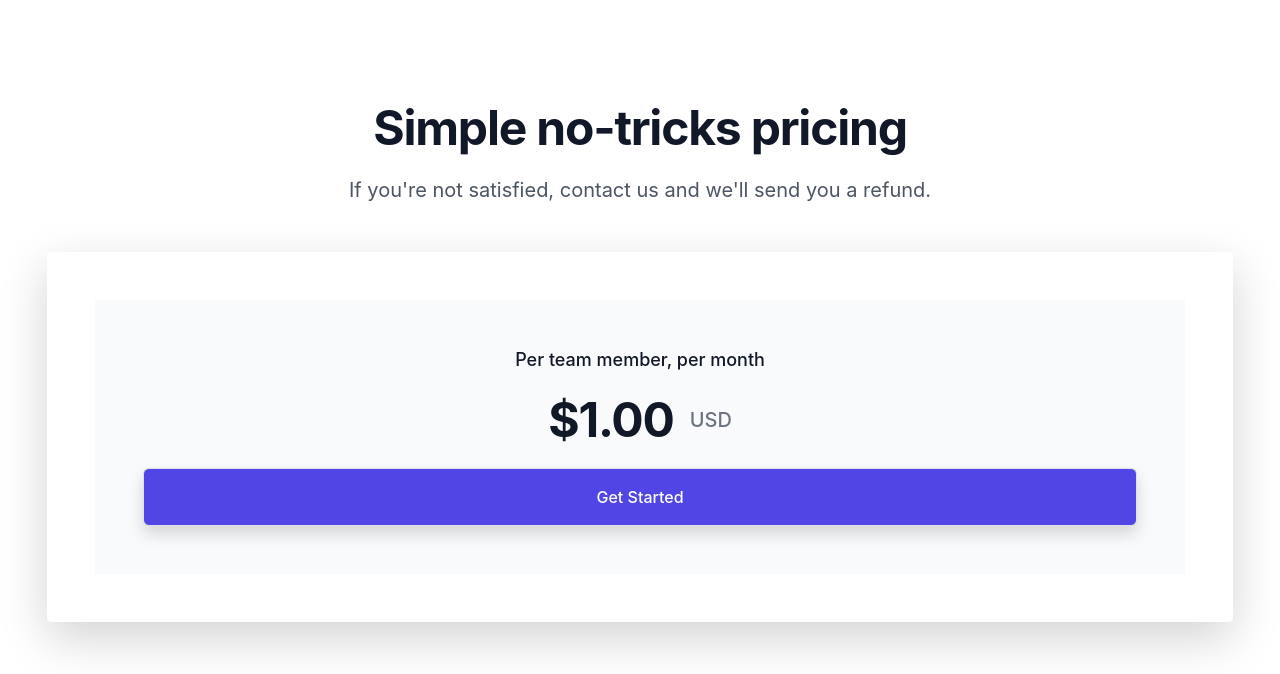
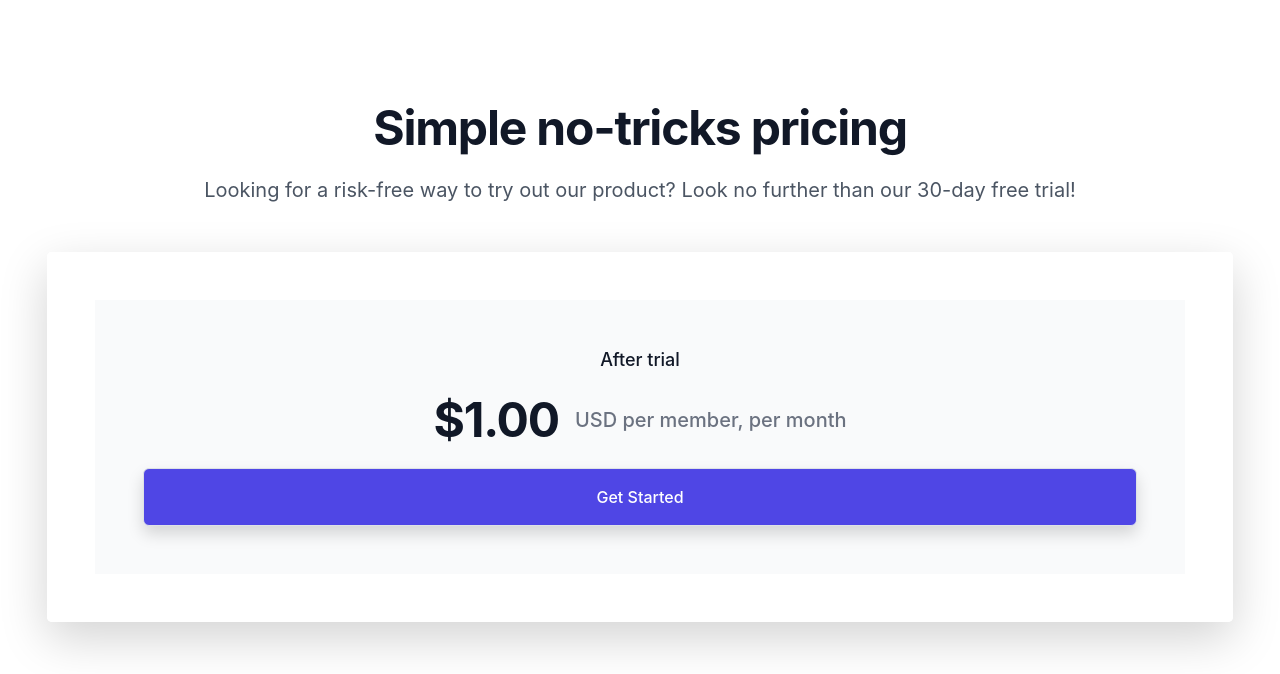
Before and after one commit to aaronspindler/Team.Bio, a Django app: page /pricing in a window 1280 px wide. Shown: the part 90-764 px from the top of the page. Run offline with Django 4.2, Linux system fonts and the light colour scheme; some libraries are stand-ins or nearby versions.

Commit message:
Added blurb about free trial on pricing page

```diff
--- a/pages/views.py
+++ b/pages/views.py
@@ -26,7 +26,10 @@ def terms_of_service(request):
 
 def pricing(request):
     price = round(settings.PRICE_PER_USER / 100, 2)
-    return render(request, "pages/pricing.html", {"price": price})
+    trial_days = settings.DEFAULT_TRIAL_DAYS
+    return render(
+        request, "pages/pricing.html", {"price": price, "trial_days": trial_days}
+    )
 
 
 def billing_inactive(request):
--- a/templates/pages/pricing.html
+++ b/templates/pages/pricing.html
@@ -9,7 +9,7 @@
         <div class="mx-auto max-w-7xl px-6 lg:px-8">
             <div class="text-center">
                 <h2 class="text-3xl font-bold tracking-tight text-gray-900 sm:text-4xl lg:text-5xl">Simple no-tricks pricing</h2>
-                <p class="mt-4 text-xl text-gray-600">If you're not satisfied, contact us and we'll send you a refund.</p>
+                <p class="mt-4 text-xl text-gray-600">Looking for a risk-free way to try out our product? Look no further than our {{ trial_days }}-day free trial!</p>
             </div>
         </div>
     </div>
@@ -70,10 +70,10 @@
                         {#                            </div>#}
                         {#                        </div>#}
                         <div class="bg-gray-50 py-8 px-6 text-center lg:flex lg:flex-shrink-0 lg:flex-col lg:justify-center lg:p-12">
-                            <p class="text-lg font-medium leading-6 text-gray-900">Per team member, per month</p>
+                            <p class="text-lg font-medium leading-6 text-gray-900">After trial</p>
                             <div class="mt-4 flex items-center justify-center text-5xl font-bold tracking-tight text-gray-900">
                                 <span>${{ price|floatformat:2 }}</span>
-                                <span class="ml-3 text-xl font-medium tracking-normal text-gray-500">USD</span>
+                                <span class="ml-3 text-xl font-medium tracking-normal text-gray-500">USD per member, per month</span>
                             </div>
                             <div class="mt-6">
                                 <div class="rounded-md shadow">
```
